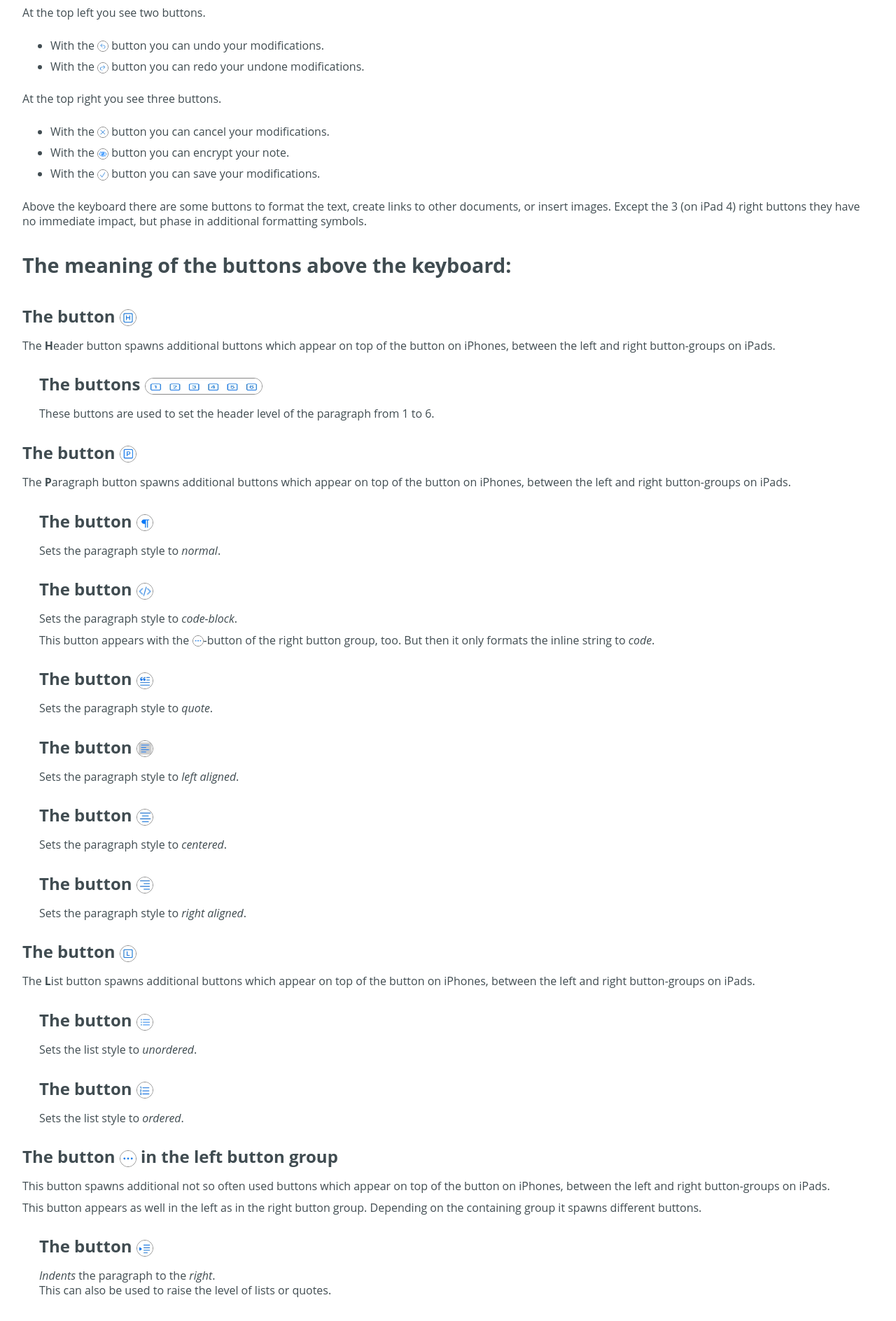
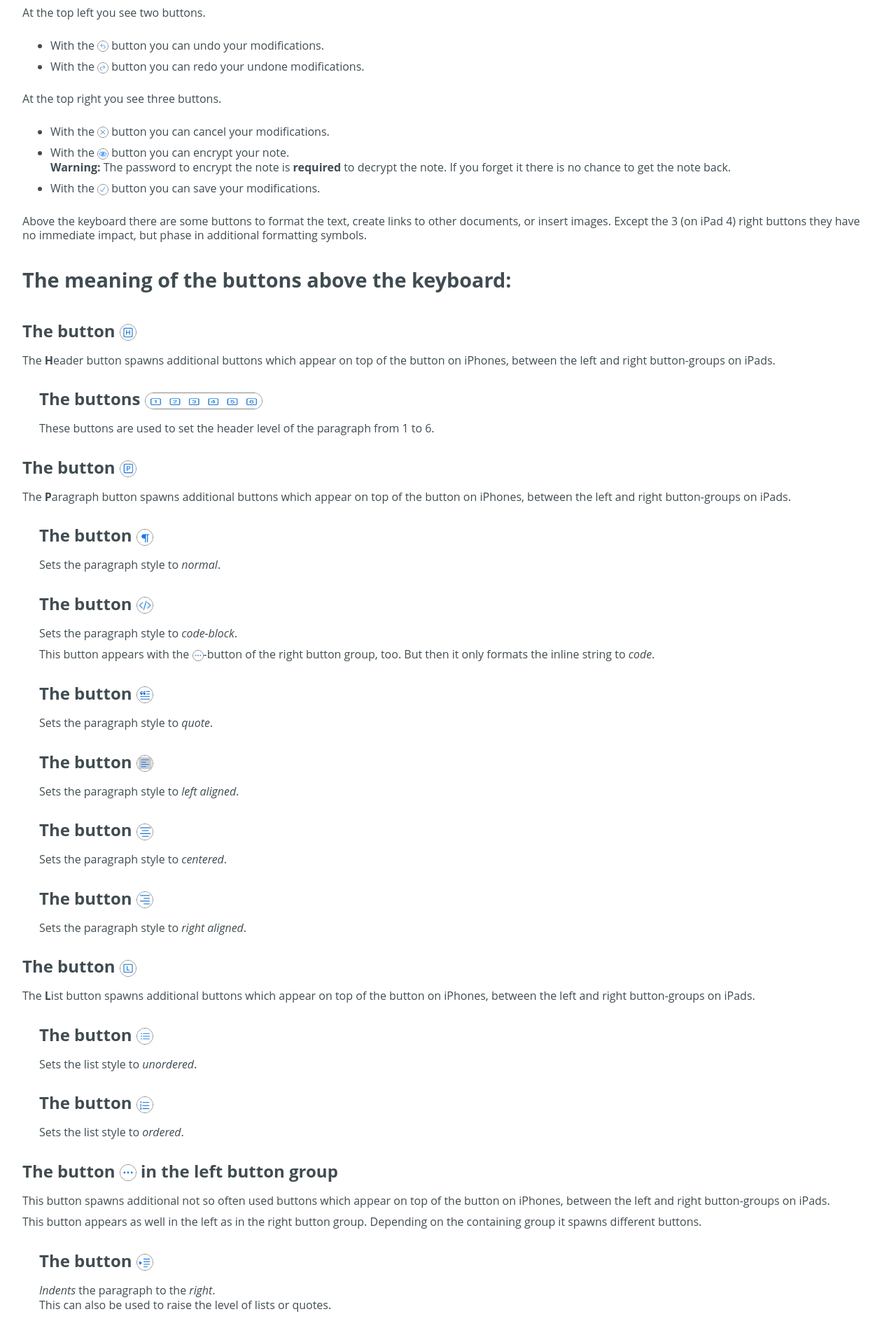
Before and after one commit to cs-LA/home, a Jekyll site: the page built from KTrunk/Manual/EditMode.md, in a window 1280 px wide. Shown: the part 614-2502 px from the top of the page at 70% size. Built offline with Jekyll 4.4.1, drawn with Linux system fonts in a browser that asks for light colours; our own code applies the rules of GitHub Pages for plain Markdown files.

Commit message:
Update EditMode.md

```diff
--- a/KTrunk/Manual/EditMode.md
+++ b/KTrunk/Manual/EditMode.md
@@ -46,8 +46,8 @@
     <span class="de">Mit der <img src="buttons/cancel.jpg" class="inLine"> Schaltfläche kann man seine Änderungen verwerfen.</span>
   </li>
   <li>
-    <span class="en">With the <img src="buttons/eyeEncrypt.jpg" class="inLine"> button you can encrypt your note.</span>
-    <span class="de">Mit der <img src="buttons/eyeEncrypt.jpg" class="inLine"> Schaltfläche kann man seine Notiz verschlüsseln.</span>
+    <span class="en">With the <img src="buttons/eyeEncrypt.jpg" class="inLine"> button you can encrypt your note.<br><b>Warning:</b> The password to encrypt the note is <b>required</b> to decrypt the note. If you forget it there is no chance to get the note back.</span>
+    <span class="de">Mit der <img src="buttons/eyeEncrypt.jpg" class="inLine"> Schaltfläche kann man seine Notiz verschlüsseln.<br><b>Warnung:</b> Das zur Verschlüsselung notwendige Passwort ist <b>erforderlich</b>, um die Notiz wieder zu entschlüsseln. Wenn es vergessen wird, gibt eskeine Möglichkeit mehr, die Notiz wiederzubekommen.</span>
   </li>
   <li>
     <span class="en">With the <img src="buttons/save.jpg" class="inLine"> button you can save your modifications.</span>
```
